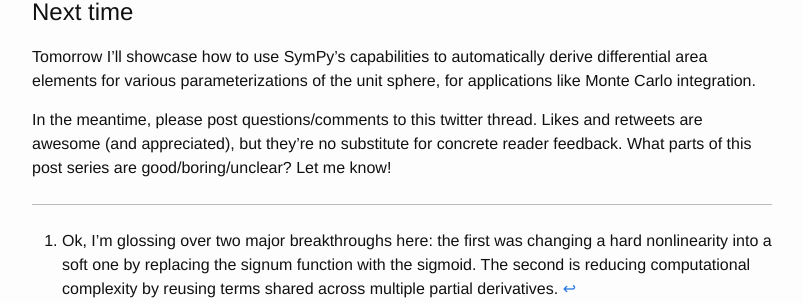
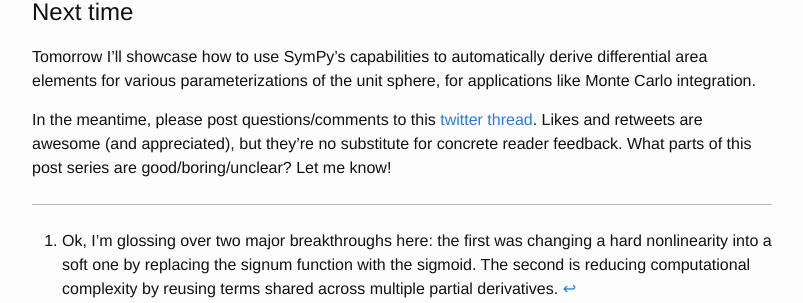
Before and after one commit to mzucker/mzucker.github.io, a Jekyll site: the page built from _posts/2018-04-11-sympy-case-studies-part-2-derivatives.md, in a window 1280 px wide and 900 px high, scrolled down 6070 px. Shown: the part 398-701 px from the top of the window, without its empty margins (238-1041 px from the left). Built offline with Jekyll 4.4.1, drawn with Linux system fonts in a browser that asks for light colours; formulas are drawn with MathJax 3; some of the changed lines change nothing that is shown.

Commit message:
added tweet

```diff
--- a/_posts/2018-04-11-sympy-case-studies-part-2-derivatives.md
+++ b/_posts/2018-04-11-sympy-case-studies-part-2-derivatives.md
@@ -382,7 +382,7 @@ automatically derive differential area elements for various
 parameterizations of the unit sphere, for applications like
 Monte Carlo integration.
 
-In the meantime, please post questions/comments to this twitter
-thread.  Likes and retweets are awesome (and appreciated), but
+In the meantime, please post questions/comments to this [twitter
+thread](https://twitter.com/matt_zucker/status/984151264220114944).  Likes and retweets are awesome (and appreciated), but
 they're no substitute for concrete reader feedback. What parts
 of this post series are good/boring/unclear? Let me know!
```
